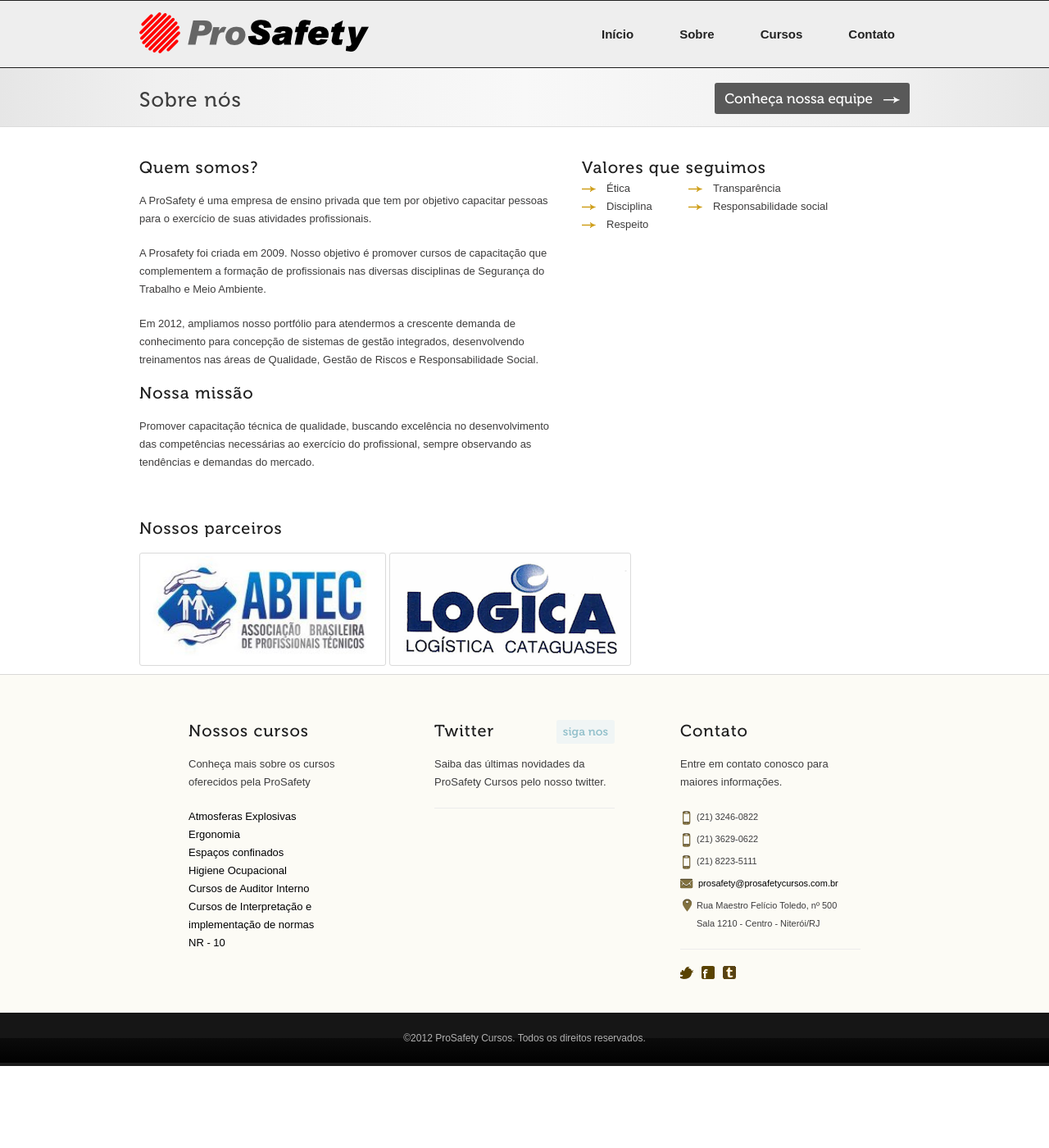
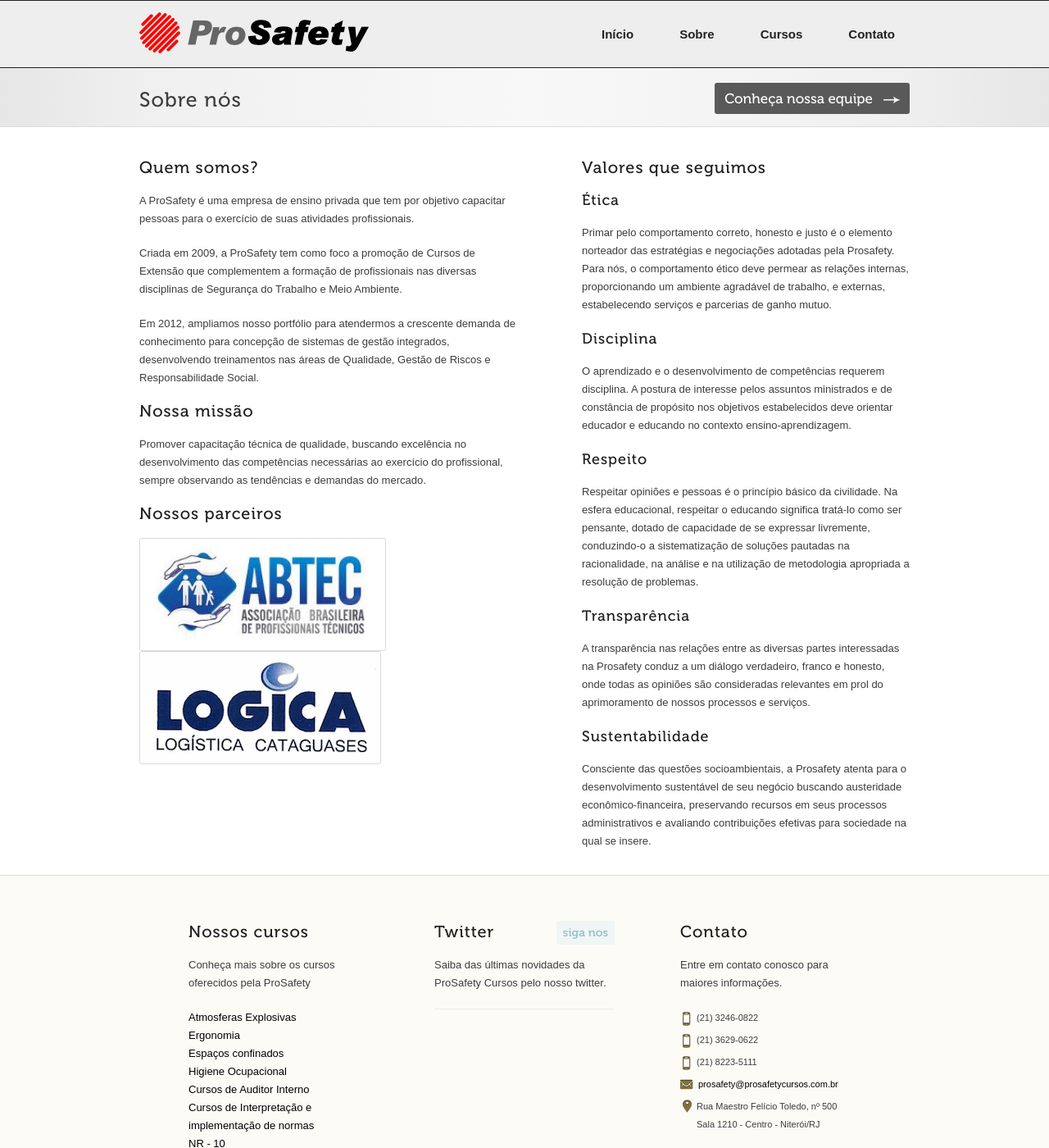
Before and after one commit to prosafetycursos/prosafetycursos.github.com, a Jekyll site: the page built from sobre/index.html, in a window 1280 px wide and 1400 px high. Shown: the whole window at 82% size. Built offline with Jekyll 4.4.1, drawn with Linux system fonts in a browser that asks for light colours.

```diff
--- a/sobre/index.html
+++ b/sobre/index.html
@@ -11,34 +11,37 @@ layout: default
 </div>
 
 <div class='container_16'>
-  <div class='grid_9'>
+  <div class='grid_8'>
     <h2>Quem somos?</h2>
     <p>A ProSafety é uma empresa de ensino privada que tem por objetivo capacitar pessoas para o exercício de suas atividades profissionais. </p>
 
-    <p>A Prosafety foi criada em 2009. Nosso objetivo é promover cursos de capacitação que complementem a formação de profissionais nas diversas disciplinas de Segurança do Trabalho e Meio Ambiente.</p>
+    <p>Criada em 2009, a ProSafety tem como foco a promoção de Cursos de Extensão que complementem a formação de profissionais nas diversas disciplinas de Segurança do Trabalho e Meio Ambiente.</p>
 
     <p>Em 2012, ampliamos nosso portfólio para atendermos a crescente demanda de conhecimento para concepção de sistemas de gestão integrados, desenvolvendo treinamentos nas áreas de Qualidade, Gestão de Riscos e Responsabilidade Social.</p>
 
     <h2>Nossa missão</h2>
     <p>Promover capacitação técnica de qualidade, buscando excelência no desenvolvimento das competências necessárias ao exercício do profissional, sempre observando as tendências e demandas do mercado.</p>
-  </div>
-  <div class='grid_7'>
-    <h2>Valores que seguimos</h2>
-    <ul class='grid_2 alpha contentList arrow'>
-      <li>Ética</li>
-      <li>Disciplina</li>
-      <li>Respeito</li>
-    </ul>
-    <ul class="grid_4 omega contentList arrow">
-      <li>Transparência</li>
-      <li>Responsabilidade social</li>
-    </ul>
-  </div>
-  <div class='grid_16'>
     <h2>Nossos parceiros</h2>
     <ul id="parceiros">
       <li><a href="http://www.abtecbrasil.com.br/" target="_blank"><img src="/images/parceiros/abtec.jpg" class='imgFrame parceiro'/></a></li>
       <li><a href="http://www.abtecbrasil.com.br/" target="_blank"><img src="/images/parceiros/logica.png" class='imgFrame parceiro'/></a></li>
     </ul>
 
+  </div>
+  <div class='prefix_1 grid_7'>
+    <h2>Valores que seguimos</h2>
+    <h3>Ética</h3>
+    <p>Primar pelo comportamento correto, honesto e justo é o elemento norteador das estratégias e negociações adotadas pela Prosafety. Para nós, o comportamento ético deve permear as relações internas, proporcionando um ambiente agradável de trabalho, e externas, estabelecendo serviços e parcerias de ganho mutuo.</p>
+
+    <h3>Disciplina</h3>
+    <p>O aprendizado e o desenvolvimento de competências requerem disciplina. A postura de interesse pelos assuntos ministrados e de constância de propósito nos objetivos estabelecidos deve orientar educador e educando no contexto ensino-aprendizagem.</p>
+
+    <h3>Respeito</h3>
+    <p>Respeitar opiniões e pessoas é o princípio básico da civilidade. Na esfera educacional, respeitar o educando significa tratá-lo como ser pensante, dotado de capacidade de se expressar livremente, conduzindo-o a sistematização de soluções pautadas na racionalidade, na análise e na utilização de metodologia apropriada a resolução de problemas.</p>
+    <h3>Transparência</h3>
+    <p>A transparência nas relações entre as diversas partes interessadas na Prosafety conduz a um diálogo verdadeiro, franco e honesto, onde todas as opiniões são consideradas relevantes em prol do aprimoramento de nossos processos e serviços.</p>
+
+    <h3>Sustentabilidade</h3>
+    <p>Consciente das questões socioambientais, a Prosafety atenta para o desenvolvimento sustentável de seu negócio buscando austeridade econômico-financeira, preservando recursos em seus processos administrativos e avaliando contribuições efetivas para sociedade na qual se insere.</p>
+  </div>
 </div>
```
